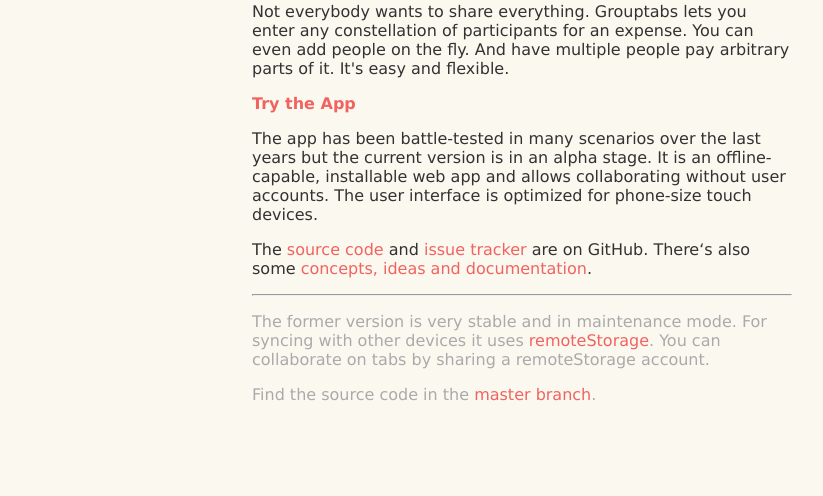
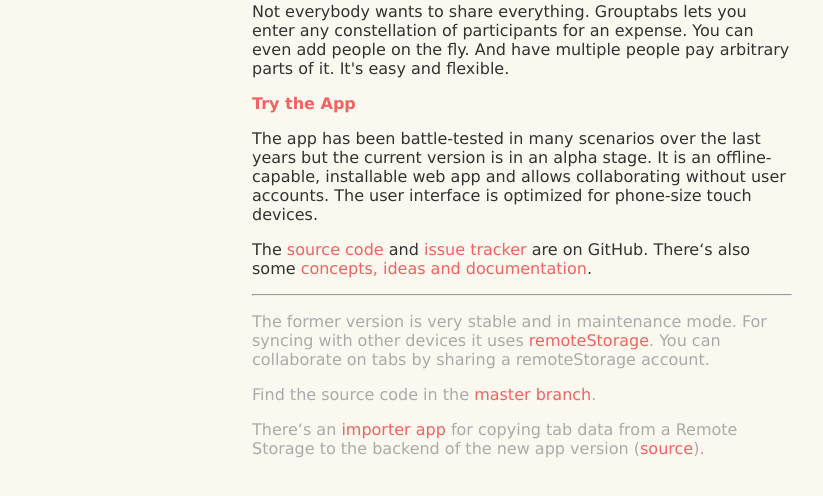
Before and after one commit to xMartin/grouptabs-website, a plain HTML site: page index.html in a window 1280 px wide. Shown: the part 254-750 px from the top of the page, without its empty margins (228-1051 px from the left). Drawn offline with Linux system fonts and the light colour scheme.

Commit message:
mention remote storage importer app

```diff
--- a/index.html
+++ b/index.html
@@ -61,5 +61,7 @@
 		<p>The former version is very stable and in maintenance mode. For syncing with other devices it uses <a href="http://remotestorage.io">remoteStorage</a>. You can collaborate on tabs by sharing a remoteStorage account.</p>
 
 		<p>Find the source code in the <a href="https://github.com/xMartin/grouptabs/tree/master">master branch</a>.</p>
+
+		<p>There‘s an <a href="http://grouptabs-rs-importer.xmartin.de">importer app</a> for copying tab data from a Remote Storage to the backend of the new app version (<a href="https://github.com/xMartin/grouptabs-rs-importer">source</a>).</p>
 	</div>
 </div>
```
